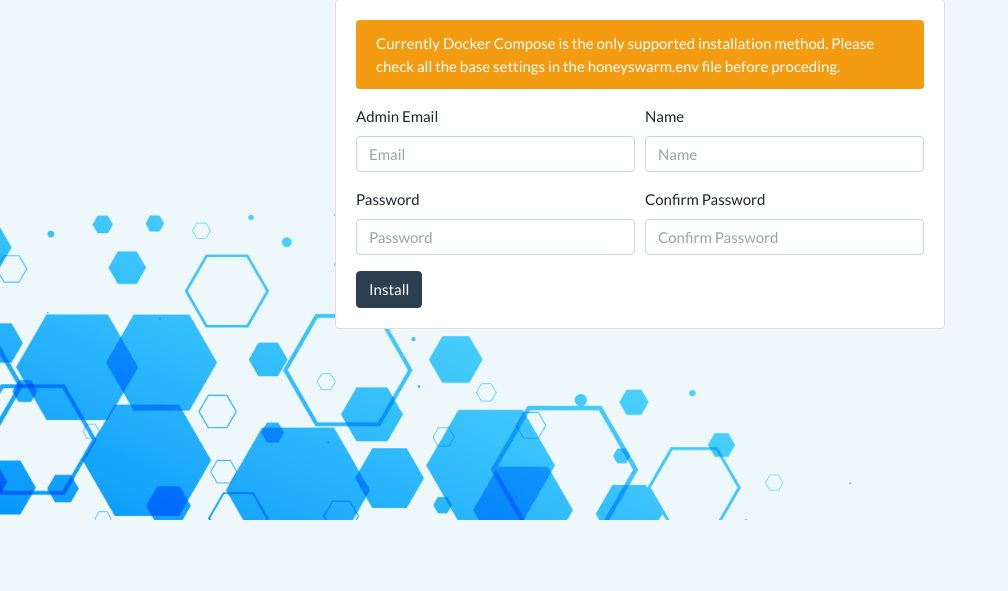
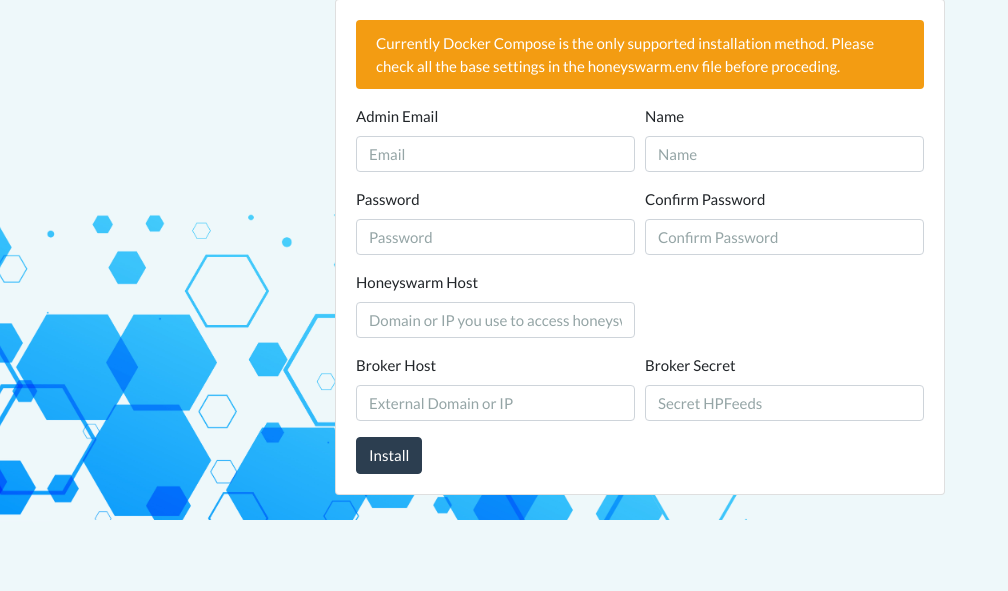
Before and after one commit to honeyswarm/honeyswarm, a Flask app: template honeyswarm/templates/install.html in a window 1280 px wide. Shown: the part 280-871 px from the top of the page, without its empty margins (0-1008 px from the left). Run offline with Flask 2, Linux system fonts and the light colour scheme; the template is opened without the code that fills it, so the values that code supplies are empty; some libraries are stand-ins or nearby versions.

Commit message:
Add base config to honeyswarm and installer

```diff
--- a/honeyswarm/models.py
+++ b/honeyswarm/models.py
@@ -11,6 +11,10 @@ class AuthKey(Document):
     secret = StringField()
     publish = ListField(default=[])
     subscribe = ListField(default=[])
+
+class Config(Document):
+    honeyswarm_host = StringField()
+    broker_host = StringField()
 
 class HoneypotEvents(Document):
 
--- a/honeyswarm/templates/install.html
+++ b/honeyswarm/templates/install.html
@@ -58,6 +58,25 @@
               </div>
             </div>
 
+
+            <div class="form-row">
+              <div class="form-group col-md-6">
+                <label for="honeyHost">Honeyswarm Host</label>
+                <input class="form-control" type="text" name="honeyHost" placeholder="Domain or IP you use to access honeyswarm">
+              </div>
+            </div>
+
+            <div class="form-row">
+              <div class="form-group col-md-6">
+                <label for="brokerHost">Broker Host</label>
+                <input class="form-control" type="text" name="brokerHost" placeholder="External Domain or IP">
+              </div>
+              <div class="form-group col-md-6">
+                <label for="brokerSecret">Broker Secret</label>
+                <input type="password" class="form-control" name="brokerSecret" id="brokerSecret" placeholder="Secret HPFeeds">
+              </div>
+            </div>
+
             <button type="submit" class="btn btn-primary">Install</button>
 
           </div>
```
Also changed, not shown: honeyswarm/installer.py (+15 -3 lines).
